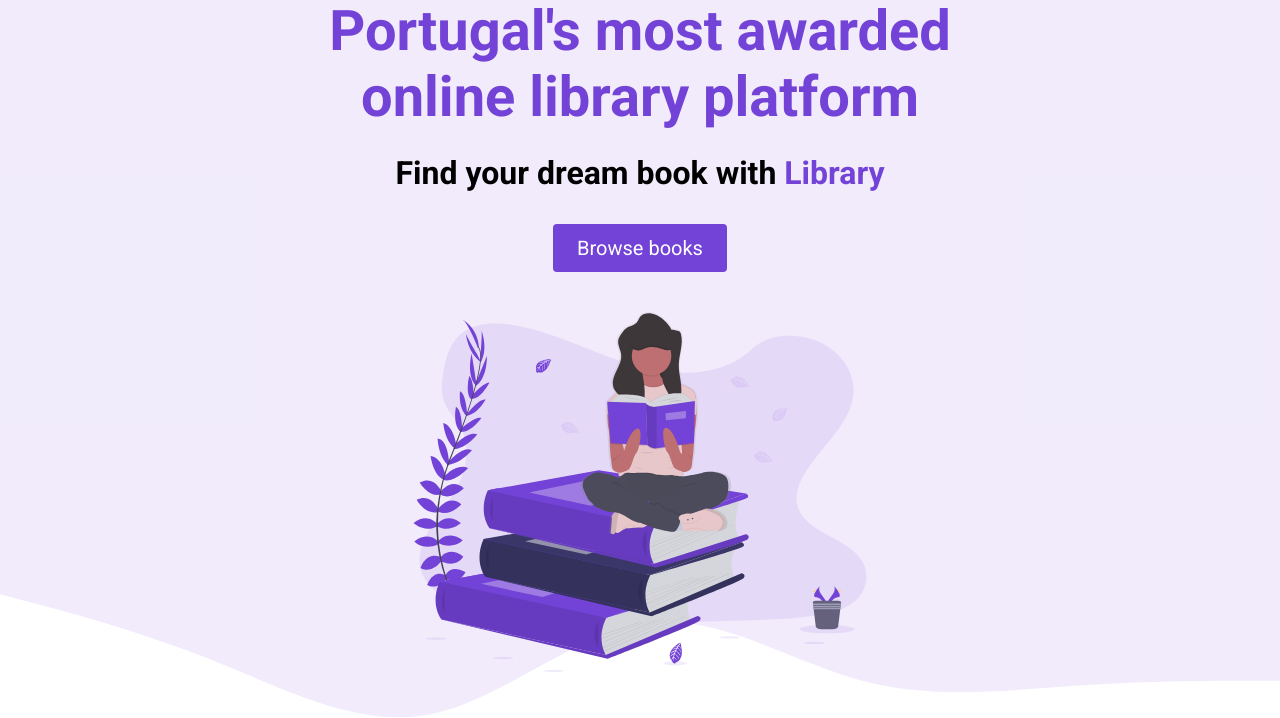
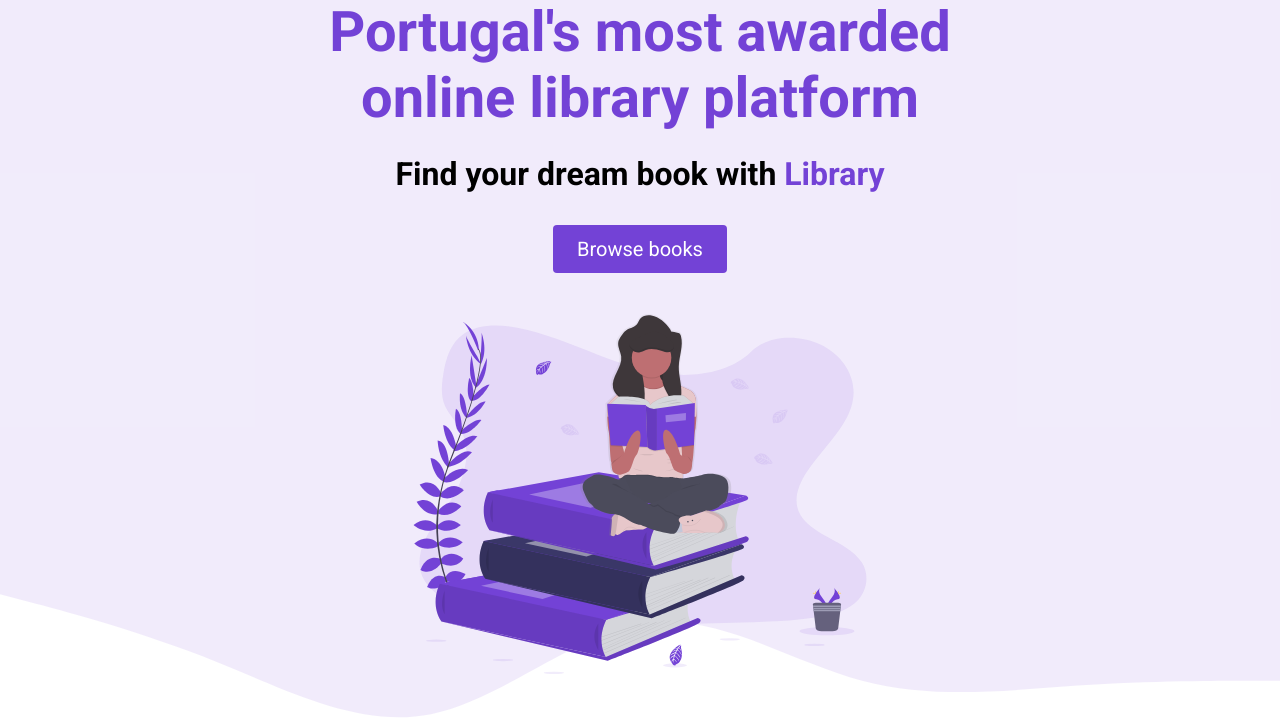
Before and after one commit to heldernovo/eCommerce, a plain HTML site: page index.html in a window 1280 px wide. Shown: the part 82-800 px from the top of the page. Drawn offline with Linux system fonts and the light colour scheme.

Commit message:
Atualizar o styles.css

```diff
--- a/styles.css
+++ b/styles.css
@@ -160,7 +160,7 @@ header {
   max-width: 720px;
   margin: 0 auto;
   height: 100%;
-  max-height: 50vh;
+  max-height: 100vh;
   display: flex;
   flex-direction: column;
   justify-content: space-around;
```
